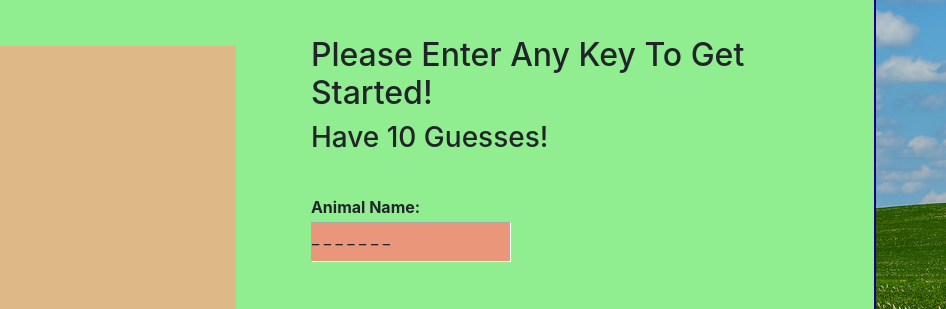
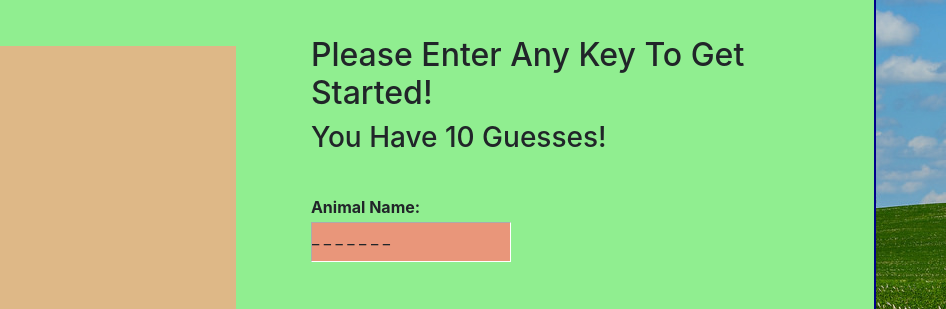
Before and after one commit to AnnyHuynh/Word-Guess-Game, a plain HTML site: page index.html in a window 1280 px wide. Shown: the part 208-517 px from the top of the page, 334-1280 px from the left. Drawn offline with nearby package versions, Linux system fonts and the light colour scheme.

Commit message:
Update index.html

```diff
--- a/index.html
+++ b/index.html
@@ -27,7 +27,7 @@
            <br>
           <h2>Please Enter Any Key To Get Started!</h2>
           <!-- <br> -->
-          <h3>Have 10 Guesses!</h3>
+          <h3>You Have 10 Guesses!</h3>
         </div>
          <br>
         <div><strong> Animal Name: </strong></div>
```
